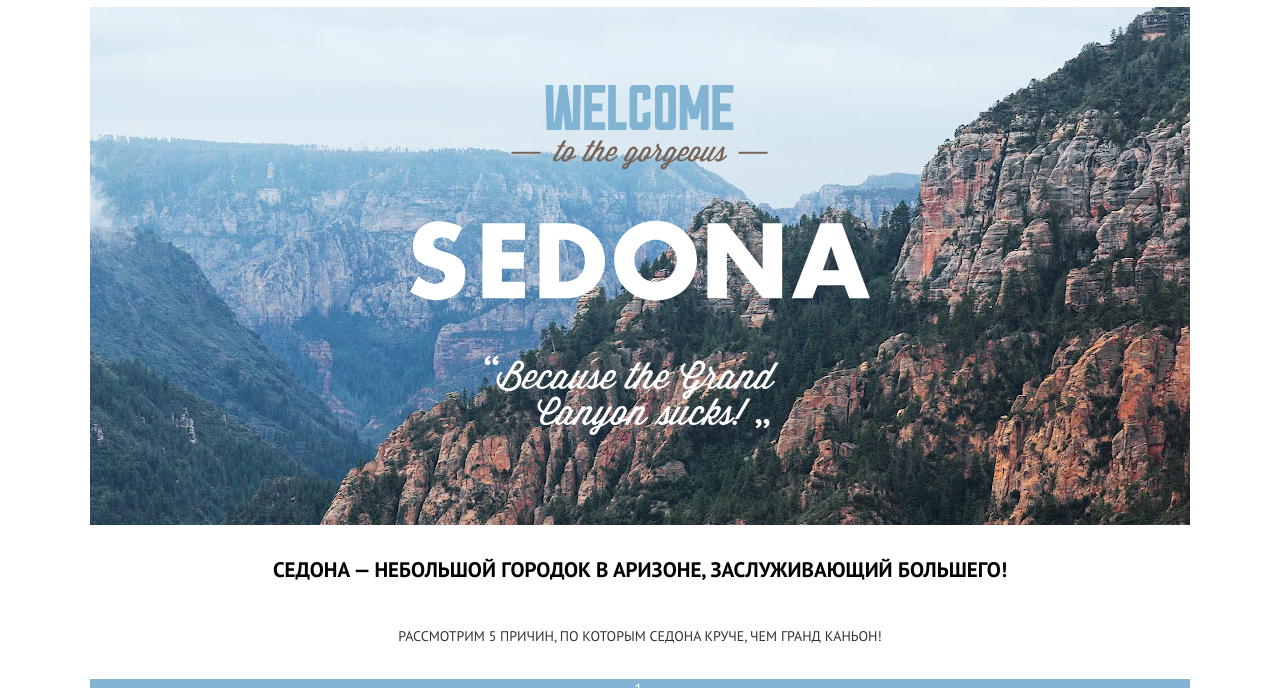
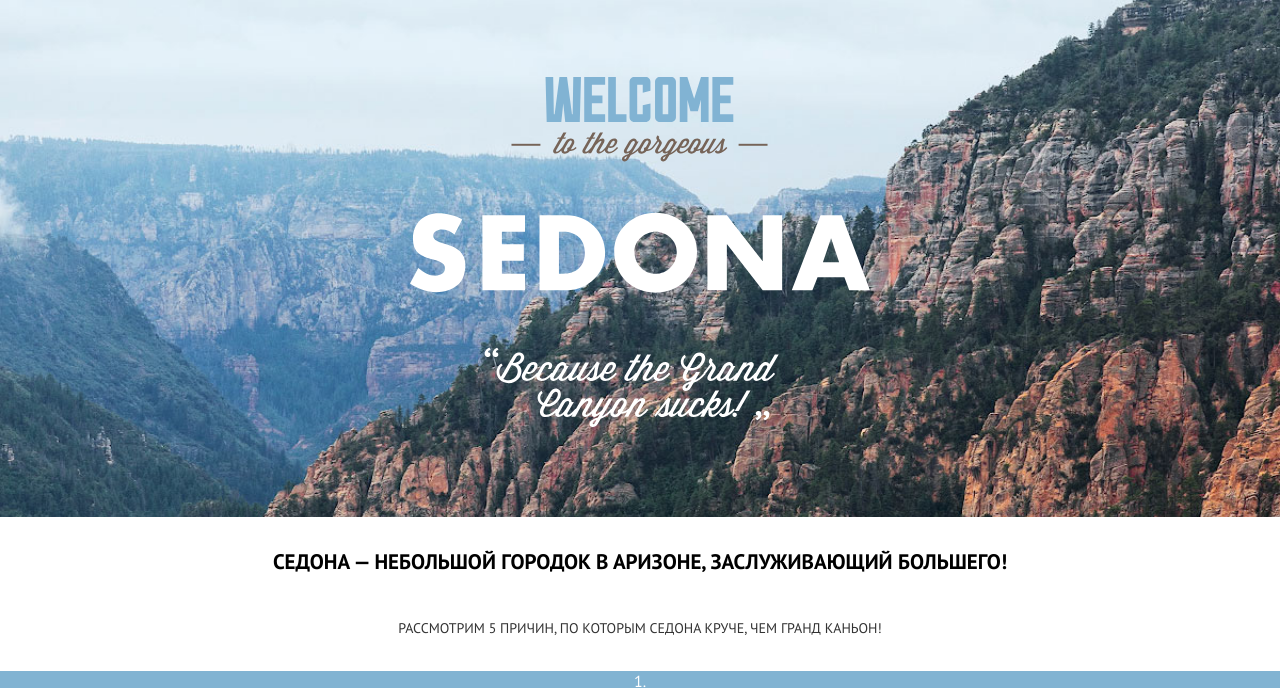
Before and after one commit to newbornfriend/1494333-sedona-20, a website: page source/index.html in a window 1280 px wide. Shown: the part 142-830 px from the top of the page. Drawn offline with nearby package versions, Linux system fonts and the light colour scheme; files that its build step writes are made by us from their sources.

Commit message:
Сетки_4

```diff
--- a/source/less/base.scss
+++ b/source/less/base.scss
@@ -3,6 +3,9 @@
   height: auto;
 }
 
+body {
+  margin: 0;
+}
 
 //
 // @media (min-width: 1280px) {
--- a/source/less/blocks/page.less
+++ b/source/less/blocks/page.less
@@ -1,10 +1,12 @@
 .page {
   height: 100%;
-  background-color: @white;
+  background-color: @field;
   font-family: @font;
+  margin: 0;
 }
 
 .page__wraper {
+  background-color: @white;
   min-height: 100%;
   margin-left: auto;
   margin-right: auto;
--- a/source/less/vars.less
+++ b/source/less/vars.less
@@ -10,4 +10,4 @@
 
 @mobile-width-only: 767px;
 @tablet-width: 768px;
-@desktop-width: 1100px;
+@desktop-width: 1280px;
```
